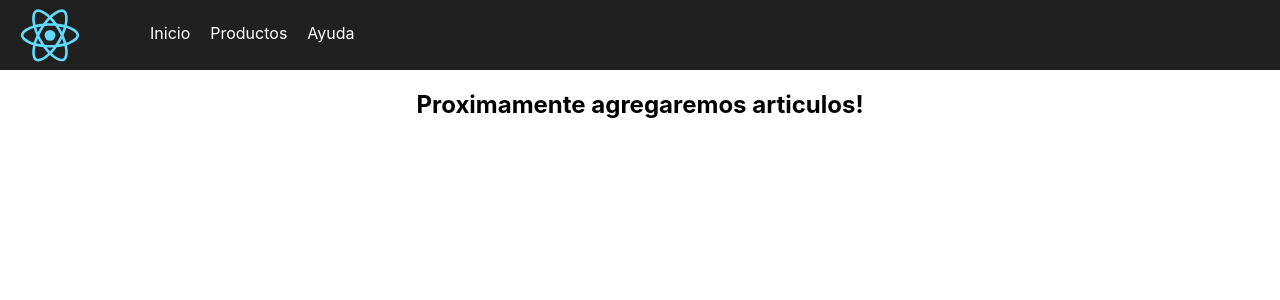
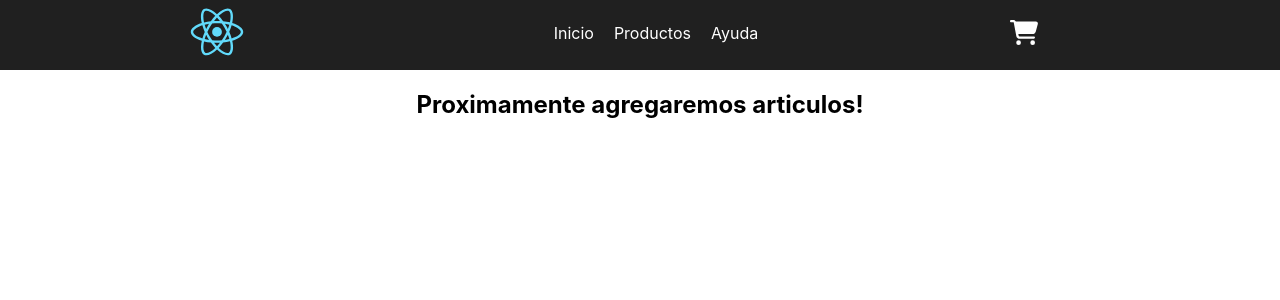
Before and after one commit to lau-pereyra/react-tarea1, a React (Create React App) app: page / in a window 1280 px wide. Shown: the top 300 px of the page. Built offline with nearby package versions, Linux system fonts and the light colour scheme.

Commit message:
CartWidget agregada

```diff
--- a/package.json
+++ b/package.json
@@ -3,6 +3,10 @@
   "version": "0.1.0",
   "private": true,
   "dependencies": {
+    "@fortawesome/fontawesome-svg-core": "^6.2.0",
+    "@fortawesome/free-regular-svg-icons": "^6.2.0",
+    "@fortawesome/free-solid-svg-icons": "^6.2.0",
+    "@fortawesome/react-fontawesome": "^0.2.0",
     "@testing-library/jest-dom": "^5.16.5",
     "@testing-library/react": "^13.3.0",
     "@testing-library/user-event": "^13.5.0",
--- a/src/App.css
+++ b/src/App.css
@@ -2,6 +2,7 @@ nav{
   background-color: #202020;
   height: 70px;
   display: flex;
+  justify-content: space-evenly;
 }
 ul{
   list-style: none;
@@ -14,5 +15,11 @@ a{
   line-height: 35px;
 }
 .icon{
-  line-height: 70px;
+  width: 90px;
+  margin-left: -70px;
 }
+.cart-icon{
+  font-size: 25px;
+  margin-top: 20px;
+  color: #ffffff;
+}
--- a/src/App.js
+++ b/src/App.js
@@ -1,10 +1,11 @@
 import './App.css';
 import NavBar from './components/NavBar';
+import ItemListContainer from './components/ItemListContainer';
 function App() {
   return (
     <div className="App">
       <NavBar></NavBar>
-      <h2 style={{ textAlign: 'center' }}>Proximamente agregaremos articulos!</h2>
+      <ItemListContainer></ItemListContainer>
     </div>
   );
 }
--- /dev/null
+++ b/src/components/Icon.js
@@ -0,0 +1,7 @@
+import { FontAwesomeIcon } from '@fortawesome/react-fontawesome';
+
+export const Icon = ({ icon, css }) => {
+    return (
+        <FontAwesomeIcon icon={icon} className={css} />
+    )
+}
--- /dev/null
+++ b/src/components/ItemListContainer.js
@@ -0,0 +1,7 @@
+
+const ItemListContainer = () => {
+    return (
+        <h2 style={{ textAlign: 'center' }}>Proximamente agregaremos articulos!</h2>
+    )
+}
+export default ItemListContainer;
--- a/src/components/NavBar.js
+++ b/src/components/NavBar.js
@@ -1,11 +1,12 @@
 import logo from '../logo.svg';
 import '../App.css';
+import { Icon } from './Icon';
+import { faCartShopping } from '@fortawesome/free-solid-svg-icons'
 const NavBar = () => {
     return (
         <nav>
             <div>
-                <img width={100} src={logo} className='icon' />
-
+                <img width={100} src={logo} className='icon' alt='icon' />
             </div>
             <div className='items-container'>
                 <ul>
@@ -14,6 +15,7 @@ const NavBar = () => {
                     <li><a href='#'>Ayuda</a></li>
                 </ul>
             </div>
+            <div><Icon icon={faCartShopping} css='cart-icon' /></div>
         </nav >
     )
 }
```
Also changed, not shown: 1 other file (tests, documents, lock files or other folders).
